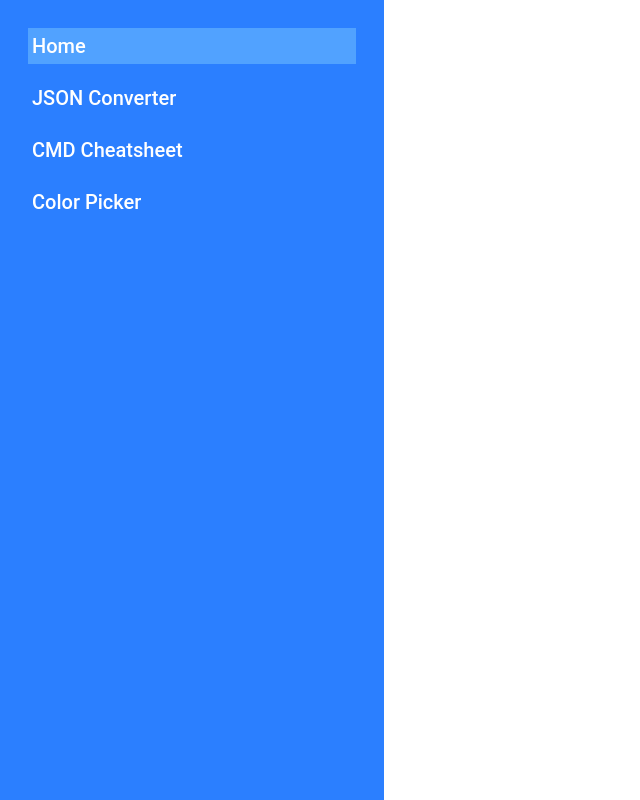
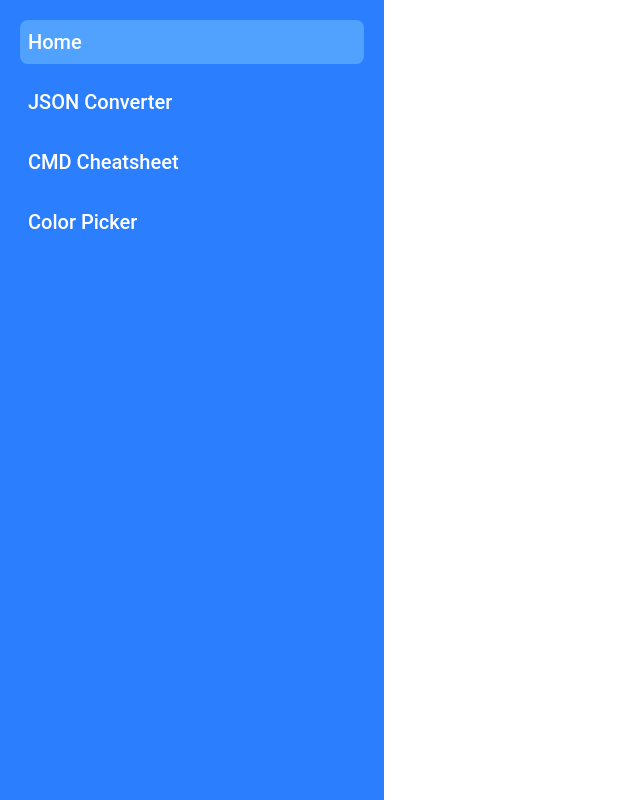
Before and after one commit to Kili196/programmer-dashboard, a React (Vite) app: page / in a window 1280 px wide. Shown: the whole page, without its empty margins (0-640 px from the left). Built offline with nearby package versions, Linux system fonts and the light colour scheme.

Commit message:
add rounded when selected

```diff
--- a/src/Sidebar.jsx
+++ b/src/Sidebar.jsx
@@ -1,13 +1,13 @@
 import { NavLink, Link } from "react-router";
 
 export default function Sidebar() {
-  const navLinkStyling = "font-medium text-white text-xl p-1";
+  const navLinkStyling = "font-medium text-white text-xl p-2 rounded-lg";
 
   return (
     <>
       <div className="bg-blue-500 xl:w-96">
         {" "}
-        <ul className="flex flex-col gap-4 p-7">
+        <ul className="flex flex-col gap-4 p-5">
           <NavLink
             className={({ isActive }) =>
               isActive ? `bg-blue-400 ${navLinkStyling}` : navLinkStyling
```
